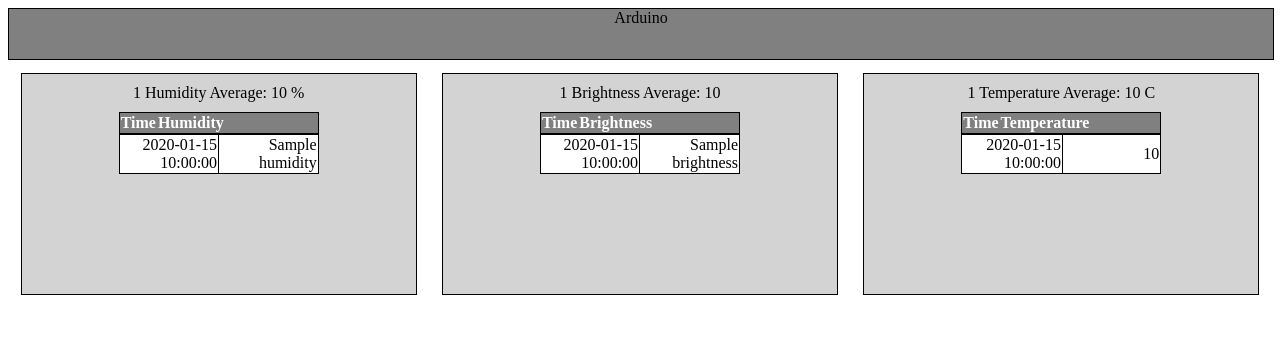
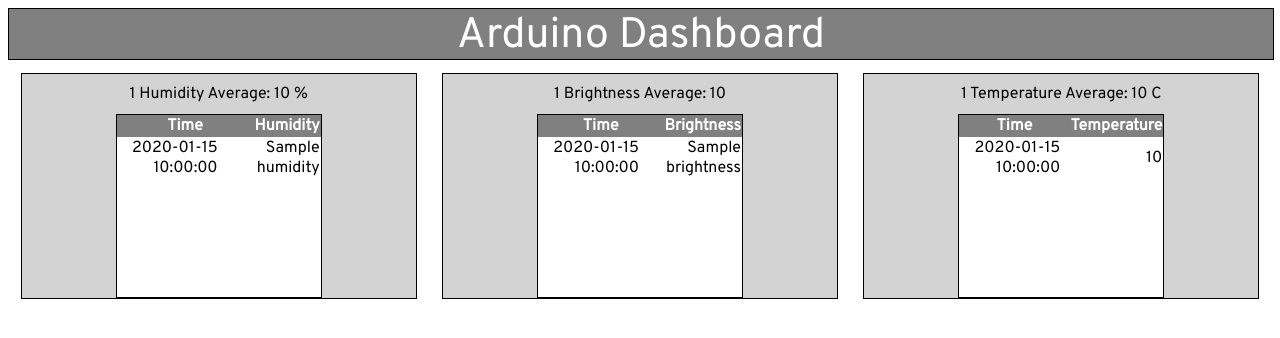
Before and after one commit to Zeb-Kuyper/arduinoData6.1, a Flask app: template Zeb/templates/index2.html in a window 1280 px wide. Shown: the top 338 px of the page. Run offline with Flask 2, Linux system fonts and the light colour scheme; the template is opened without the code that fills it: most values are stand-ins (such as "Sample title", 1, 10 or a date in 2020).

Commit message:
html updates

```diff
--- a/Zeb/csvreader.py
+++ b/Zeb/csvreader.py
@@ -7,6 +7,7 @@
 def loop():
     with open('static\sensor_log_with_id.csv') as file:
         data = csv.DictReader(file)
+        # Checking if the value is a numeric value, integers or floats are expected
         for reading in data:
             for key, value in reading.items():
                 try:
@@ -16,6 +17,7 @@
                         reading[key] = float(value)
                     except:
                         reading[key] = str(value)
+                        return 'key value is not a numeric value', 418
 
         requests.post("http://127.0.0.1:5000/data", json=reading, headers=headers)
 
--- a/Zeb/static/stylesheet.css
+++ b/Zeb/static/stylesheet.css
@@ -1,4 +1,4 @@
-@import url('https://fonts.googleapis.com/css2?family=Noto+Sans+Mono&display=swap');
+@import url('https://fonts.googleapis.com/css2?family=Overpass&display=swap');
 
 .infobar{
   position: relative;
@@ -7,8 +7,12 @@
   background-color: grey;
   text-align: center;
   vertical-align: center;
-  text-decoration-color: white;
   border: black solid 1px;
+  font-family: 'Overpass', sans-serif;
+  font-size: 32pt;
+  color: white;
+
+
 }
 /* Main 3 data columns */
 
@@ -27,6 +31,8 @@
   background-color: lightgray;
   border: black solid 1px;
   margin: 1%;
+
+  font-family: 'Overpass', sans-serif;
 }
 
 .latest {
@@ -51,25 +57,35 @@
 
 /* Within the data columns */
 
+.readinglist {
+  border: 1px solid;
+  border-spacing: 0;
+}
+
 .fixed_header {
-  width: 200px;
-  table-layout: fixed;
+  width: 100%;
+  display: block;
+  position: relative;
   border-collapse: collapse;
 
 }
+.fixed_header thead {
+  display: block;
+  width: 100%;
 
+}
 .fixed_header tbody{
   display: block;
   width:100%;
   overflow:auto;
   height: 160px;
+  background-color: white;
 
 }
-.fixed_header thead tr {
+.fixed_header th {
   background-color:grey;
   color: white;
-  border: black solid 1px;
-  display: block;
+  width: 100%;
 
 }
 
@@ -80,7 +96,6 @@
 .fixed_header td {
   display: table-cell;
   width:100px;
-  border: black solid 1px;
   margin: 5px;
   background-color: white;
   text-align: right;
--- a/Zeb/templates/index2.html
+++ b/Zeb/templates/index2.html
@@ -12,7 +12,7 @@
   </head>
 
   <header>
-    <div class="infobar">Arduino</div>
+    <div class="infobar">Arduino Dashboard</div>
   </header>
 
   <body>
@@ -28,7 +28,7 @@
                     <th>Humidity</th>
                   </tr>
                 </thead>
-                <tbody>
+                  <tbody>
                   {% for reading in readings_list[::-1] %}
                     <tr class =entry>
                       <td>{{reading['time']}}</td>
```
